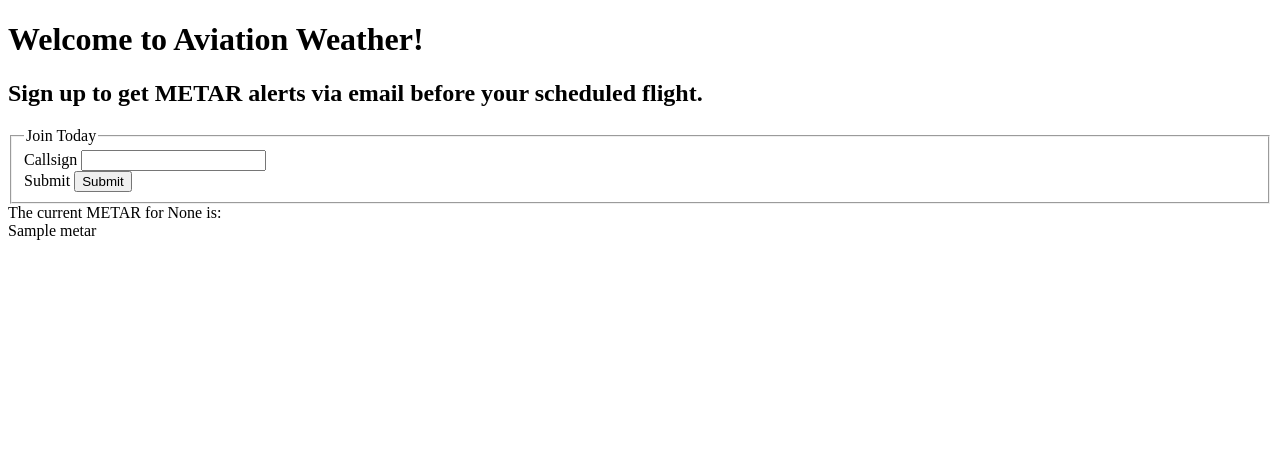
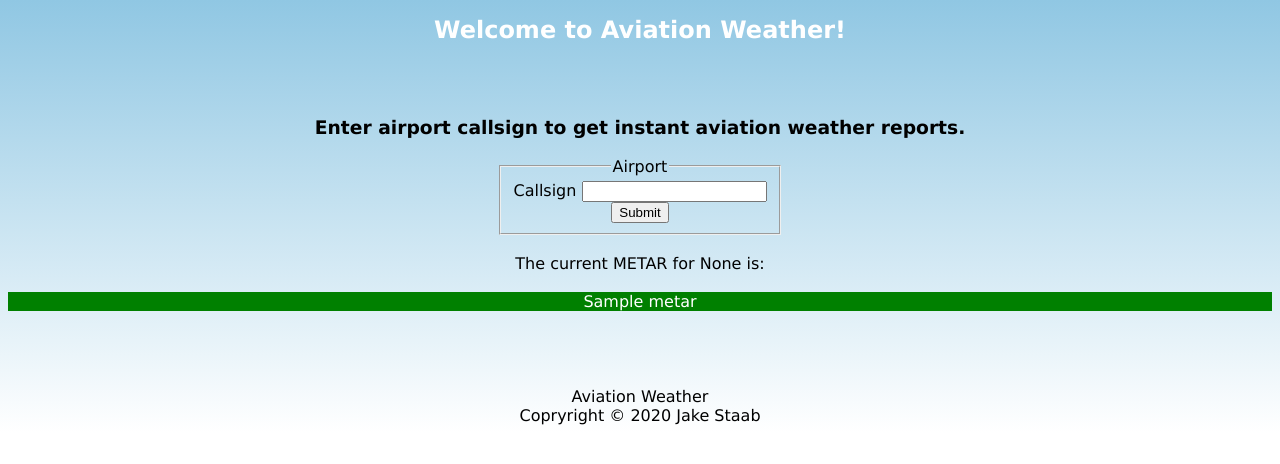
Before and after one commit to jstaabFHSU/aviation_weather, a Python web app: template display_metar/templates/index.html in a window 1280 px wide. Shown: the top 464 px of the page. Run offline with Jinja, Linux system fonts and the light colour scheme; the template is opened without the code that fills it: most values are stand-ins (such as "Sample title", 1, 10 or a date in 2020); form fields are guessed from the names that the template uses.

Commit message:
Update index.html

```diff
--- a/display_metar/templates/index.html
+++ b/display_metar/templates/index.html
@@ -1,23 +1,24 @@
 <!DOCTYPE html>
 <html lang="en">
 <head>
-	<title>Form Test</title>
+	<title>Aviation Weather</title>
 	<meta charset="utf-8">
     <meta name="viewport" content="width=device-width, initial-scale=1, shrink-to-fit=no">
+	<link rel="stylesheet" href="{{ url_for('static',filename='styles/weather.css') }}">
 </head>
-<body>
-	<h1>Welcome to Aviation Weather!</h1>
-	<h2>Sign up to get METAR alerts via email before your scheduled flight.</h2>
+<body align="center">
+	<h1>Welcome to Aviation Weather!</h1><br><br>
+	<h3>Enter airport callsign to get instant aviation weather reports.</h3>
 	<div>
 		<form method="POST" action="">
-			<fieldset>
-				<legend>Join Today</legend>
+			{{ form.hidden_tag() }}
+			<fieldset class="fieldset-auto-width">
+				<legend>Airport</legend>
 				<div>
 					{{ form.callsign.label(class="form-control-label") }}
 					{{ form.callsign(class="form-control form-control-lg") }}
 				</div>
 				<div>
-					{{ form.submit.label(class="form-control-label") }}
 					{{ form.submit(class="form-control form-control-lg") }}
 				</div>
 			</fieldset>
@@ -26,10 +27,17 @@
 	<div>
 		{% block content %}
 			{% if metar != '' %}
-				The current METAR for {{ request.form.get('callsign') }} is:<br>
+				<br>The current METAR for {{ request.form.get('callsign') }} is:<br><br>
+				<div id="metarcolors">
 				{{ metar }}
+				</div>
 			{% endif %}
 		{% endblock content %}
 	</div>
+<br><br><br><br>
 </body>
+<footerS>
+	Aviation Weather<br>
+	Copryright &copy; 2020 Jake Staab
+</footerS>
 </html>
```
